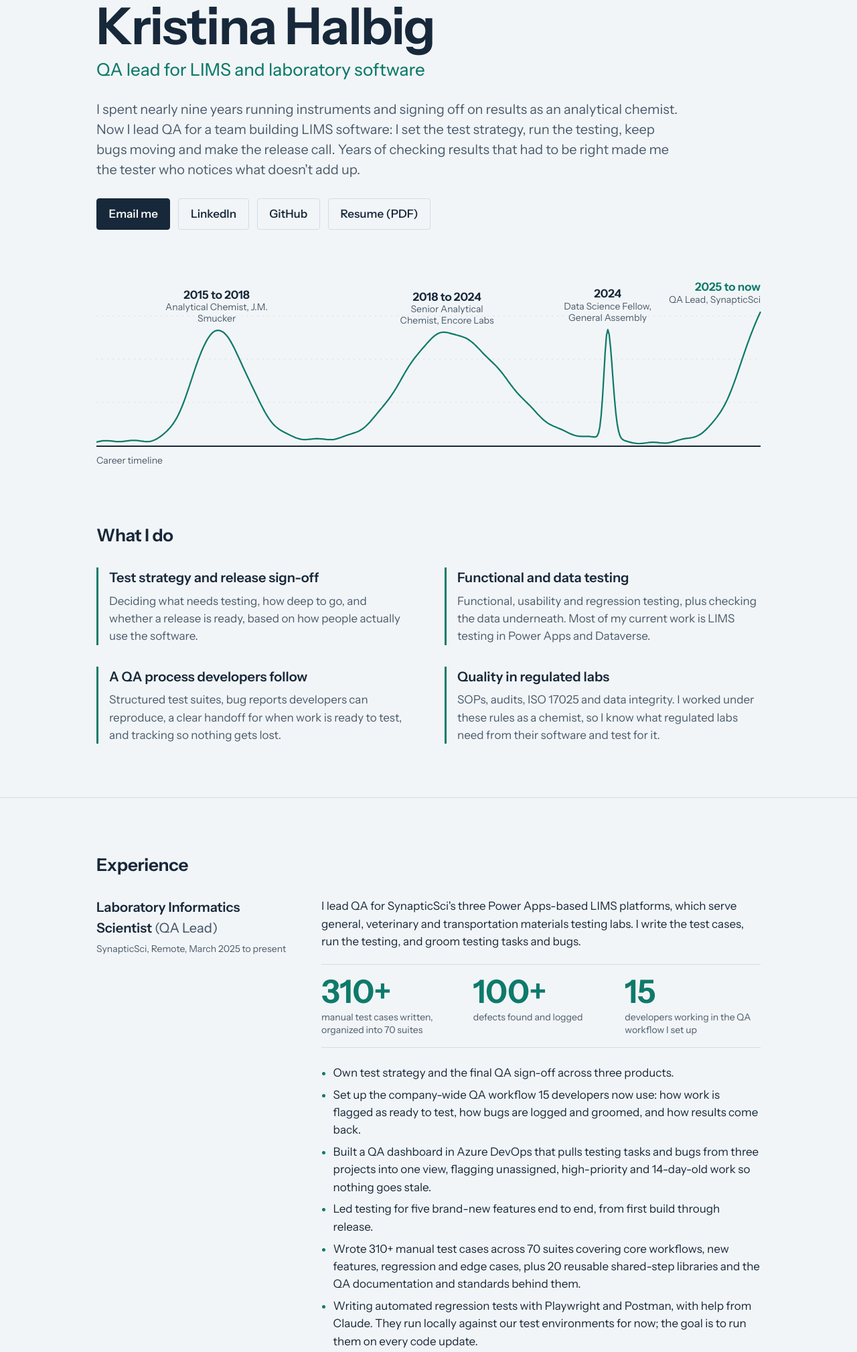
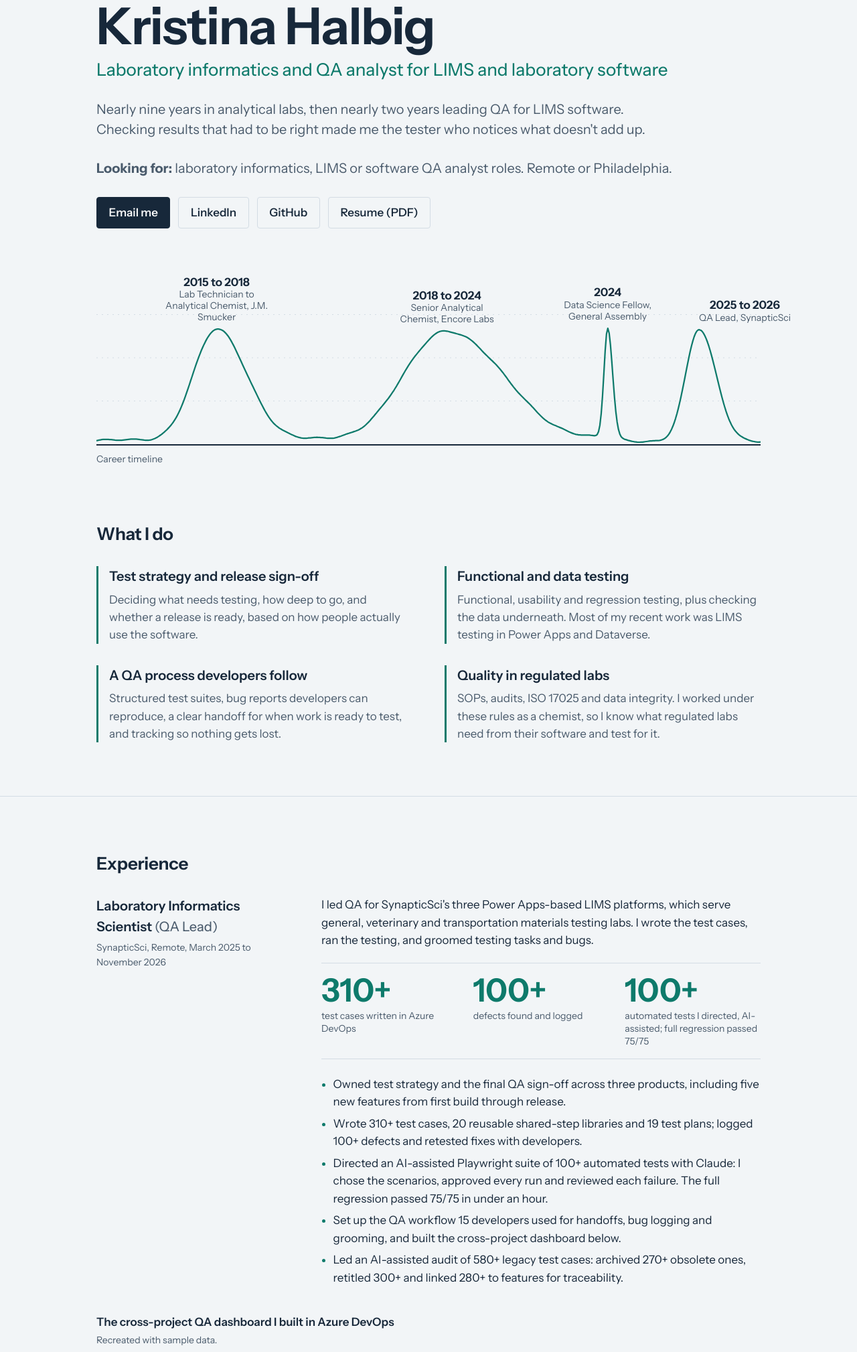
Before and after one commit to FragariaChemist/fragariachemist.github.io, a plain HTML site: page index.html in a window 1280 px wide. Shown: the part 144-2162 px from the top of the page at 67% size. Drawn offline with Linux system fonts and the light colour scheme.

Commit message:
Update site for job search: new title, past-tense SynapticSci, new resume
- Headline and page title: laboratory informatics and QA analyst
- Shorter hero with target roles and locations
- SynapticSci in past tense (March 2025 to November 2026), 5 strongest bullets,
  AI-assisted automation and test-case audit numbers
- Smucker promotion from Lab Technician, ISO 17025 wording aligned with resume
- Tableau bullet, subreddit classifier project, Postman as manual API testing
- New resume PDF and social sharing image

Co-Authored-By: Claude Opus 5.5 <noreply@anthropic.com>

```diff
--- a/index.html
+++ b/index.html
@@ -3,18 +3,18 @@
 <head>
   <meta charset="utf-8" />
   <meta name="viewport" content="width=device-width, initial-scale=1" />
-  <title>Kristina Halbig | QA Lead</title>
+  <title>Kristina Halbig | Laboratory Informatics and QA Analyst</title>
   <meta name="author" content="Kristina Halbig" />
-  <meta name="description" content="QA lead and former analytical chemist. Test strategy, release sign-off, bug process and QA tracking in Azure DevOps." />
+  <meta name="description" content="Laboratory informatics and QA analyst, former analytical chemist. LIMS testing, test strategy, AI-assisted Playwright automation and QA tracking in Azure DevOps." />
 
   <meta property="og:type" content="website" />
   <meta property="og:url" content="https://fragariachemist.github.io/" />
-  <meta property="og:title" content="Kristina Halbig, QA Lead" />
-  <meta property="og:description" content="QA lead and former analytical chemist: test strategy, release sign-off, bug process and QA tracking in Azure DevOps." />
+  <meta property="og:title" content="Kristina Halbig, Laboratory Informatics and QA Analyst" />
+  <meta property="og:description" content="Laboratory informatics and QA analyst, former analytical chemist: LIMS testing, test strategy, AI-assisted Playwright automation and QA tracking in Azure DevOps." />
   <meta property="og:image" content="https://fragariachemist.github.io/assets/img/og-card.png" />
   <meta property="og:image:width" content="1200" />
   <meta property="og:image:height" content="630" />
-  <meta property="og:image:alt" content="Kristina Halbig, QA lead" />
+  <meta property="og:image:alt" content="Kristina Halbig, laboratory informatics and QA analyst" />
   <meta name="twitter:card" content="summary_large_image" />
 
   <link rel="icon" href="/favicon.ico" sizes="any" />
@@ -46,12 +46,12 @@
     <section class="hero" id="top">
       <div class="wrap">
         <h1>Kristina Halbig</h1>
-        <p class="role">QA lead for LIMS and laboratory software</p>
+        <p class="role">Laboratory informatics and QA analyst for LIMS and laboratory software</p>
         <p class="lede">
-          I spent nearly nine years running instruments and signing off on results as an analytical chemist.
-          Now I lead QA for a team building LIMS software: I set the test strategy, run the testing, keep bugs moving and make the
-          release call. Years of checking results that had to be right made me the tester who notices what doesn't add up.
+          Nearly nine years in analytical labs, then nearly two years leading QA for LIMS software. Checking results that had to be
+          right made me the tester who notices what doesn't add up.
         </p>
+        <p class="lede"><strong>Looking for:</strong> laboratory informatics, LIMS or software QA analyst roles. Remote or Philadelphia.</p>
         <p class="hero-links">
           <a class="btn" href="mailto:kristinadhalbig@gmail.com">Email me</a>
           <a class="btn btn-quiet" href="https://www.linkedin.com/in/khalbig/">LinkedIn</a>
@@ -71,10 +71,10 @@
             <path class="trace-line" id="trace-line" d="" />
           </svg>
           <ol class="peaks" id="peaks">
-            <li data-start="2015.42" data-end="2018.5"><span class="peak-year">2015<span class="yr-end"> to 2018</span></span><span class="peak-what">Analytical Chemist, J.M. Smucker</span></li>
+            <li data-start="2015.42" data-end="2018.5"><span class="peak-year">2015<span class="yr-end"> to 2018</span></span><span class="peak-what">Lab Technician to Analytical Chemist, J.M. Smucker</span></li>
             <li data-start="2018.5" data-end="2024.08"><span class="peak-year">2018<span class="yr-end"> to 2024</span></span><span class="peak-what">Senior Analytical Chemist, Encore Labs</span></li>
             <li data-start="2024.17" data-end="2024.45"><span class="peak-year">2024</span><span class="peak-what">Data Science Fellow, General Assembly</span></li>
-            <li data-start="2025.17" data-end="now" class="peak-now"><span class="peak-year">2025<span class="yr-end"> to now</span></span><span class="peak-what">QA Lead, SynapticSci</span></li>
+            <li data-start="2025.17" data-end="2026.88"><span class="peak-year">2025<span class="yr-end"> to 2026</span></span><span class="peak-what">QA Lead, SynapticSci</span></li>
           </ol>
         </div>
         <figcaption id="trace-cap" class="wrap">Career timeline</figcaption>
@@ -91,7 +91,7 @@
           </div>
           <div>
             <dt>Functional and data testing</dt>
-            <dd>Functional, usability and regression testing, plus checking the data underneath. Most of my current work is LIMS testing in Power Apps and Dataverse.</dd>
+            <dd>Functional, usability and regression testing, plus checking the data underneath. Most of my recent work was LIMS testing in Power Apps and Dataverse.</dd>
           </div>
           <div>
             <dt>A QA process developers follow</dt>
@@ -109,26 +109,25 @@
       <div class="wrap">
         <h2>Experience</h2>
 
-        <article class="job job-current">
+        <article class="job">
           <header>
             <h3>Laboratory Informatics Scientist <span class="title-note">(QA Lead)</span></h3>
-            <p class="job-meta">SynapticSci, Remote, March 2025 to present</p>
+            <p class="job-meta">SynapticSci, Remote, March 2025 to November 2026</p>
           </header>
           <div class="job-body">
-            <p class="job-summary">I lead QA for SynapticSci's three Power Apps-based LIMS platforms, which serve general, veterinary and transportation materials testing labs. I write the test cases, run the testing, and groom testing tasks and bugs.</p>
+            <p class="job-summary">I led QA for SynapticSci's three Power Apps-based LIMS platforms, which serve general, veterinary and transportation materials testing labs. I wrote the test cases, ran the testing, and groomed testing tasks and bugs.</p>
 
             <dl class="stats">
-              <div><dt>310+</dt><dd>manual test cases written, organized into 70 suites</dd></div>
+              <div><dt>310+</dt><dd>test cases written in Azure DevOps</dd></div>
               <div><dt>100+</dt><dd>defects found and logged</dd></div>
-              <div><dt>15</dt><dd>developers working in the QA workflow I set up</dd></div>
+              <div><dt>100+</dt><dd>automated tests I directed, AI-assisted; full regression passed 75/75</dd></div>
             </dl>
             <ul>
-              <li>Own test strategy and the final QA sign-off across three products.</li>
-              <li>Set up the company-wide QA workflow 15 developers now use: how work is flagged as ready to test, how bugs are logged and groomed, and how results come back.</li>
-              <li>Built a QA dashboard in Azure DevOps that pulls testing tasks and bugs from three projects into one view, flagging unassigned, high-priority and 14-day-old work so nothing goes stale.</li>
-              <li>Led testing for five brand-new features end to end, from first build through release.</li>
-              <li>Wrote 310+ manual test cases across 70 suites covering core workflows, new features, regression and edge cases, plus 20 reusable shared-step libraries and the QA documentation and standards behind them.</li>
-              <li>Writing automated regression tests with Playwright and Postman, with help from Claude. They run locally against our test environments for now; the goal is to run them on every code update.</li>
+              <li>Owned test strategy and the final QA sign-off across three products, including five new features from first build through release.</li>
+              <li>Wrote 310+ test cases, 20 reusable shared-step libraries and 19 test plans; logged 100+ defects and retested fixes with developers.</li>
+              <li>Directed an AI-assisted Playwright suite of 100+ automated tests with Claude: I chose the scenarios, approved every run and reviewed each failure. The full regression passed 75/75 in under an hour.</li>
+              <li>Set up the QA workflow 15 developers used for handoffs, bug logging and grooming, and built the cross-project dashboard below.</li>
+              <li>Led an AI-assisted audit of 580+ legacy test cases: archived 270+ obsolete ones, retitled 300+ and linked 280+ to features for traceability.</li>
             </ul>
           </div>
         </article>
@@ -176,16 +175,17 @@
             <li>Helped bring in the QBench LIMS to automate upload and approval of results: explained to the developers what the lab needed, then did user testing once it was in. Data errors fell from 15% to under 5%.</li>
             <li>Led data review for over 10,000 data points a day, supporting 270 clients and $600K in monthly revenue.</li>
             <li>Trained analysts and supervisors on instruments and data review; department productivity rose 14%.</li>
+            <li>Built Tableau dashboards that visualized 500 geographic data points for stakeholder decisions.</li>
           </ul>
         </article>
 
         <article class="job">
           <header>
-            <h3>Analytical Chemist</h3>
+            <h3>Analytical Chemist <span class="title-note">(promoted from Lab Technician in early 2017)</span></h3>
             <p class="job-meta"><a href="https://www.jmsmucker.com/">The J.M. Smucker Company</a>, Burbank, CA, June 2015 to July 2018</p>
           </header>
           <ul>
-            <li>Audited 75 standard operating procedures for compliance and helped the lab earn ISO 17025 accreditation.</li>
+            <li>Conducted regulatory audits for compliance with 75 standard operating procedures and supported the lab's ISO 17025 accreditation.</li>
             <li>Analyzed ingredient data across 100 product lines, about 20 samples a day.</li>
             <li>Performed cost analysis that saved $140,000 a year through better purchasing.</li>
           </ul>
@@ -205,11 +205,11 @@
           </div>
           <div>
             <h3>Platforms</h3>
-            <p>Microsoft Power Apps, Dataverse, Azure DevOps Test Plans, LIMS, SharePoint, Teams</p>
+            <p>Microsoft Power Apps, Dataverse, Power Automate, Azure DevOps (Test Plans, Boards, Dashboards), LIMS, SharePoint</p>
           </div>
           <div>
             <h3>Test automation</h3>
-            <p>Playwright, Postman, AI-assisted test development with Claude</p>
+            <p>Playwright, AI-assisted test development with Claude, Postman (manual API testing)</p>
           </div>
           <div>
             <h3>Lab and compliance</h3>
@@ -240,6 +240,10 @@
             <p>Pulled 15,000 patterns from the Ravelry API and built a Streamlit app that suggests similar patterns.</p>
           </li>
           <li>
+            <h3><a href="https://github.com/FragariaChemist/reddit_nlp_classifier">Subreddit post classifier</a></h3>
+            <p>Classified 2,800 Reddit posts with logistic regression and NLP (spaCy), reaching 91% specificity after tuning.</p>
+          </li>
+          <li>
             <h3><a href="https://www.hackforla.org/">Hack for LA, volunteer, 2024 to 2025</a></h3>
             <p>Reviewed and catalogued datasets from the LA City Controller's site to pick out ones worth future projects.</p>
           </li>
@@ -250,7 +254,7 @@
     <section class="block contact" id="contact">
       <div class="wrap">
         <h2>Contact</h2>
-        <p>Happy to talk about QA. Email is the quickest way to reach me.</p>
+        <p>I'm looking for a laboratory informatics or software QA role. Email is the quickest way to reach me.</p>
         <p class="hero-links">
           <a class="btn" href="mailto:kristinadhalbig@gmail.com">kristinadhalbig@gmail.com</a>
           <a class="btn btn-quiet" href="https://www.linkedin.com/in/khalbig/">LinkedIn</a>
```
Also changed, not shown: assets/img/og-card.png, 1 other file.
